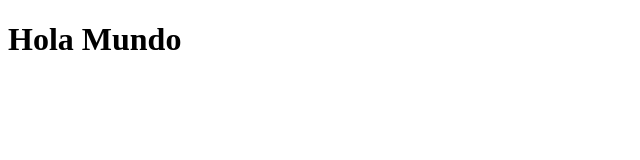
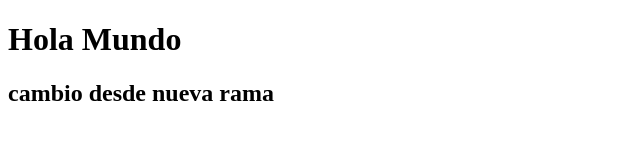
Before and after one commit to DanaMondaca/miPrimerRepo, a plain HTML site: page index.html in a window 1280 px wide. Shown: the whole page, without its empty margins (0-640 px from the left). Drawn offline with Linux system fonts and the light colour scheme.

Commit message:
cambio desde nueva rama

```diff
--- a/index.html
+++ b/index.html
@@ -7,5 +7,8 @@
 </head>
 <body>
     <h1>Hola Mundo</h1>
+
+
+    <h2>cambio desde nueva rama</h2>
 </body>
 </html>
```
